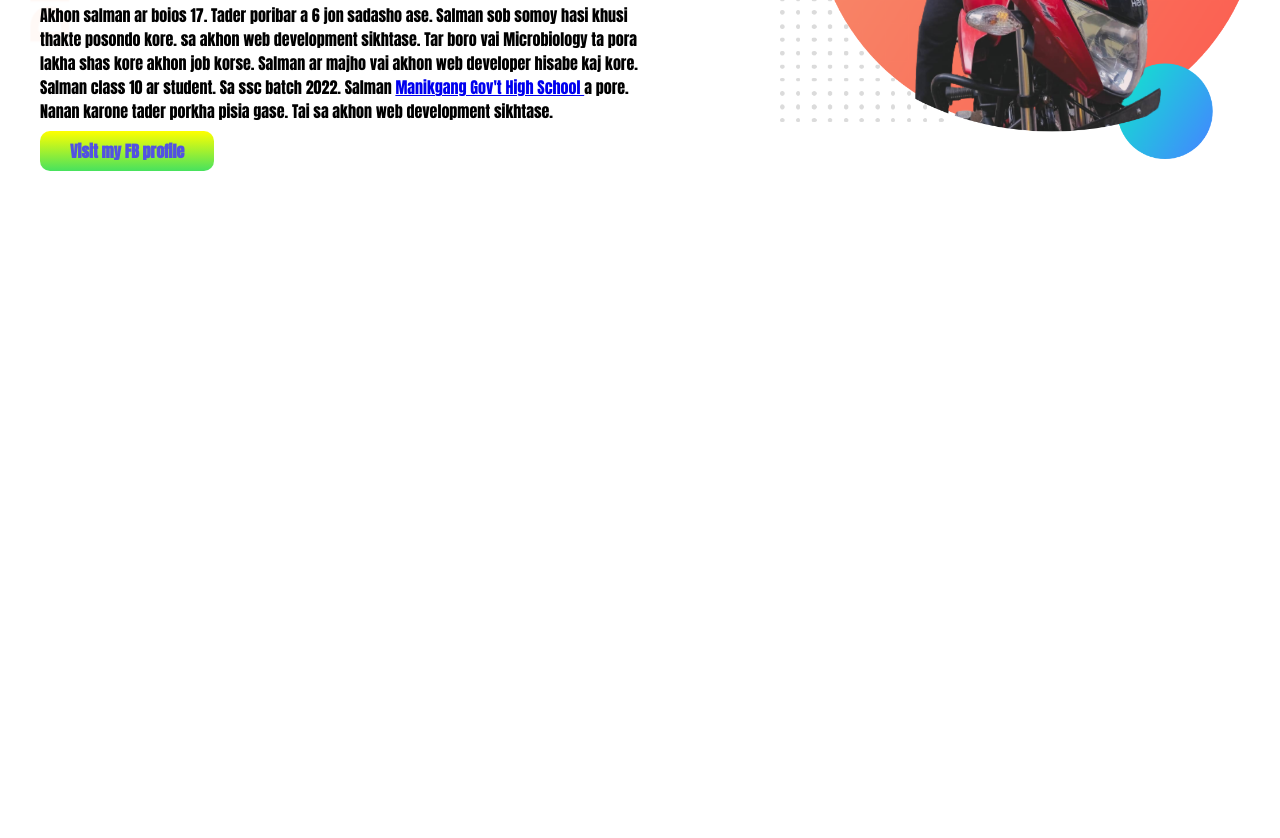
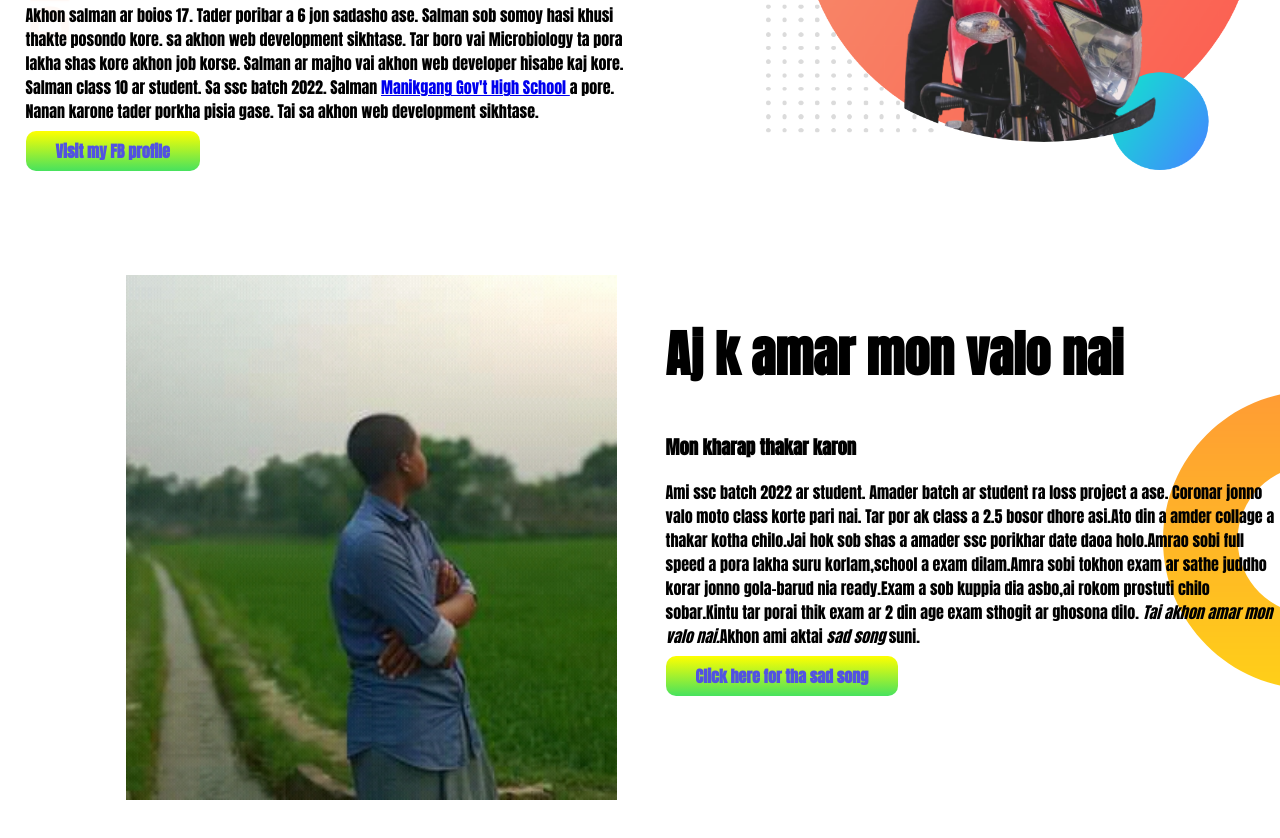
Before and after one commit to mdsalman4/Developer-portfolio, a plain HTML site: page index.html in a window 1280 px wide. Shown: the part 318-1156 px from the top of the page. Before the commit the page ends 800 px from the top, so only its background shows below. Drawn offline with Linux system fonts and the light colour scheme.

Commit message:
secnd sommt

```diff
--- a/index.html
+++ b/index.html
@@ -33,6 +33,22 @@
         </div>
         <div class="half-width"> <img src="ps.png" alt=""></div>
     </section>
+    <section class="mon-valo">
+        <div class="half-width"> <img src="salman2.jpg" alt=""></div>
+        <div class="half-width">
+            <h1>Aj k amar mon valo nai</h1>
+            <h3>Mon kharap thakar karon</h3>
+            <p>Ami ssc batch 2022 ar student. Amader batch ar student ra loss project a ase. Coronar jonno valo moto
+                class korte pari nai. Tar por ak class a 2.5 bosor dhore asi.Ato din a amder collage a thakar kotha
+                chilo.Jai hok sob shas a amader ssc porikhar date daoa holo.Amrao sobi full speed a pora lakha suru
+                korlam,school a exam dilam.Amra sobi tokhon exam ar sathe juddho korar jonno gola-barud nia ready.Exam a
+                sob kuppia dia asbo,ai rokom prostuti chilo sobar.Kintu tar porai thik exam ar 2 din age exam sthogit ar
+                ghosona dilo. <i>Tai akhon amar mon valo nai.</i>Akhon ami aktai <i> sad song </i> suni.</p>
+            <a class="link-button" target="_blank" href="https://www.youtube.com/watch?v=Pw98JuPVkJc">Click here for tha
+                sad song</a>
+        </div>
+
+    </section>
 </body>
 
 </html>
--- a/style.css
+++ b/style.css
@@ -13,11 +13,12 @@ h1 {
 
 section {
     display: flex;
+    margin-bottom: 100px;
 }
 
 .half-width {
     width: 50%;
-    padding-left: 40px;
+    padding-left: 2%;
 }
 
 .half-width img {
@@ -38,3 +39,9 @@ section {
     background-image: url(top-banner.png);
     background-repeat: no-repeat;
 }
+
+.mon-valo {
+    background-image: url(dream-bg.png);
+    background-repeat: no-repeat;
+    background-position: right;
+}
```
Also changed, not shown: ami_bike-removebg.png (deleted), dream-bg.png (added), salman2.jpg (added).
